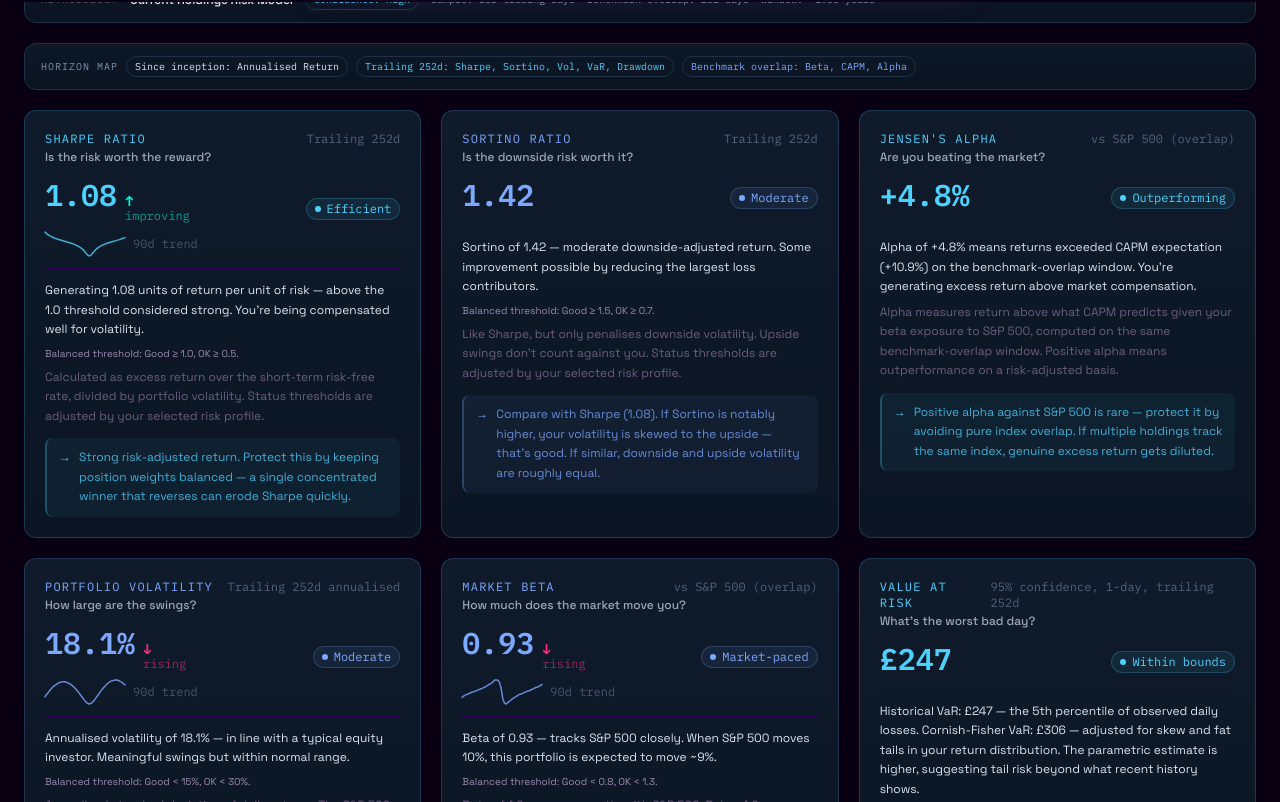
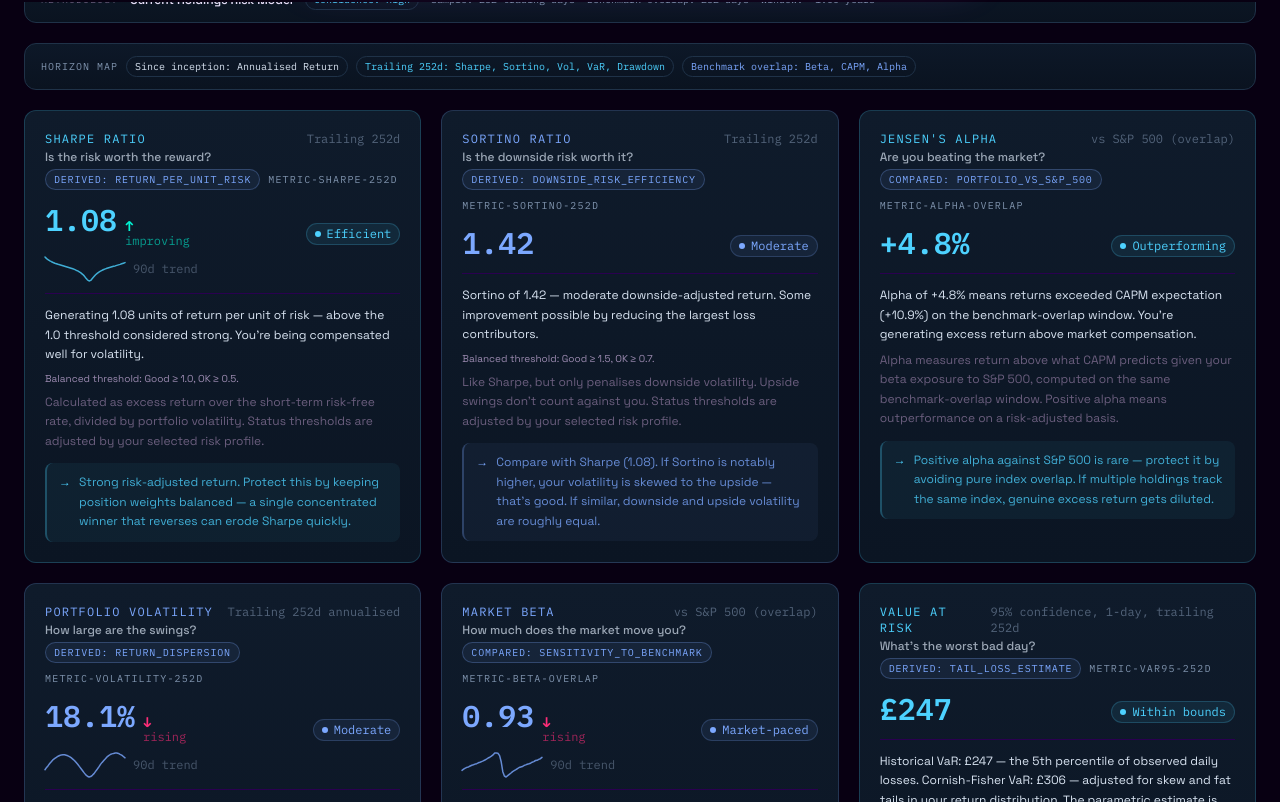
Before and after one commit to henryg1209005-beep/portfolio_tracker, a Next.js app in the folder web/: page /demo in a window 1280 px wide. Shown: the part 798-1600 px from the top of the page. Built offline with nearby package versions, Linux system fonts and the light colour scheme; no server answers.

Commit message:
Add ontology layer and graph semantics to dashboard UI

```diff
--- a/web/app/dashboard/layout.tsx
+++ b/web/app/dashboard/layout.tsx
@@ -81,8 +81,16 @@ function DashboardShell({ children }: { children: React.ReactNode }) {
       />
         <main className="flex-1 overflow-y-auto bg-bg pb-16 md:pb-0">
           <div className="mx-auto max-w-screen-xl px-4 md:px-6 pt-3">
-            <div className="ops-panel rounded-lg px-3 py-2 text-[10px] font-mono uppercase tracking-[0.16em] text-muted">
-              PORTIVEX INTELLIGENCE CONSOLE
+            <div className="ops-panel rounded-lg px-3 py-2">
+              <div className="text-[10px] font-mono uppercase tracking-[0.16em] text-muted">
+                PORTIVEX INTELLIGENCE CONSOLE
+              </div>
+              <div className="mt-1.5 flex flex-wrap items-center gap-2">
+                <span className="ontology-chip ontology-chip-entity">Entity: Portfolio</span>
+                <span className="ontology-chip ontology-chip-rel">Edge: exposes risk_metric</span>
+                <span className="ontology-chip ontology-chip-rel">Edge: composed_of holding</span>
+                <span className="ontology-id">OBJ-PORTFOLIO-PRIMARY</span>
+              </div>
             </div>
           </div>
           {isDemoMode && (
--- a/web/app/dashboard/metrics/page.tsx
+++ b/web/app/dashboard/metrics/page.tsx
@@ -264,6 +264,12 @@ export default function MetricsPage() {
       <div className="flex flex-col gap-3 sm:flex-row sm:items-center sm:justify-between">
         <div>
           <h1 className="text-2xl font-bold">Risk Metrics</h1>
+          <div className="mt-2 flex flex-wrap items-center gap-2">
+            <span className="ontology-chip ontology-chip-entity">Entity: RiskMetricSet</span>
+            <span className="ontology-chip ontology-chip-rel">Edge: derived_from portfolio_returns</span>
+            <span className="ontology-chip ontology-chip-rel">Edge: compared_to benchmark</span>
+            <span className="ontology-id">OBJ-RISKMODEL-TRAILING252</span>
+          </div>
           <p className="text-muted text-sm mt-0.5">1-year rolling, {benchLabel} benchmark</p>
           {isDemoMode && (
             <p className="text-[11px] font-mono mt-1" style={{ color: "#7ca8ff" }}>
--- a/web/app/dashboard/page.tsx
+++ b/web/app/dashboard/page.tsx
@@ -145,6 +145,12 @@ export default function OverviewPage() {
                 DEMO PORTFOLIO
               </span>
             )}
+          </div>
+          <div className="mt-2 flex flex-wrap items-center gap-2">
+            <span className="ontology-chip ontology-chip-entity">Entity: Portfolio</span>
+            <span className="ontology-chip ontology-chip-rel">Edge: contains holding</span>
+            <span className="ontology-chip ontology-chip-rel">Edge: materializes pnl</span>
+            <span className="ontology-id">OBJ-PORTFOLIO-SNAPSHOT</span>
           </div>
           <p className="text-muted text-sm mt-0.5">
             {isDemoMode ? "Demo sandbox: local-only edits, reset anytime." : "Your portfolio at a glance"}
--- a/web/app/globals.css
+++ b/web/app/globals.css
@@ -210,6 +210,37 @@ body {
   color: #d9e4f2;
 }
 
+.ontology-chip {
+  border: 1px solid #2b415c;
+  background: #0b1523;
+  color: #9cb2ca;
+  border-radius: 9999px;
+  padding: 2px 8px;
+  font-family: "IBM Plex Mono", "Courier New", monospace;
+  font-size: 10px;
+  letter-spacing: 0.08em;
+  text-transform: uppercase;
+}
+
+.ontology-chip-entity {
+  border-color: #4dd2ff44;
+  color: #4dd2ff;
+  background: #4dd2ff12;
+}
+
+.ontology-chip-rel {
+  border-color: #7ca8ff44;
+  color: #7ca8ff;
+  background: #7ca8ff12;
+}
+
+.ontology-id {
+  font-family: "IBM Plex Mono", "Courier New", monospace;
+  font-size: 10px;
+  letter-spacing: 0.12em;
+  color: #7f93ad;
+}
+
 /* Scanline overlay (subtle) */
 .scanlines::after {
   content: "";
--- a/web/components/HoldingsTable.tsx
+++ b/web/components/HoldingsTable.tsx
@@ -82,6 +82,14 @@ export default function HoldingsTable({
 
   return (
     <div className="synth-card rounded-xl overflow-hidden" style={{ borderColor: "#1f3248" }}>
+      <div className="px-4 py-2.5 border-b" style={{ borderColor: "#1f3248", background: "#0d1828" }}>
+        <div className="flex flex-wrap items-center gap-2">
+          <span className="ontology-chip ontology-chip-entity">Entity: Holding</span>
+          <span className="ontology-chip ontology-chip-rel">Edge: contributes_to portfolio_value</span>
+          <span className="ontology-chip ontology-chip-rel">Edge: emits return_stream</span>
+          <span className="ontology-id">SCHEMA-HOLDING-V1</span>
+        </div>
+      </div>
       <div className="md:hidden">
         {sorted.map((h, i) => {
           const badge = TYPE_BADGE[h.type] ?? TYPE_BADGE.stock;
--- a/web/components/MetricsGrid.tsx
+++ b/web/components/MetricsGrid.tsx
@@ -144,7 +144,7 @@ const STATUS_LABELS: Record<string, Record<Status, string>> = {
 // ── MetricCard ────────────────────────────────────────────────────────────────
 
 function MetricCard({
-  metricKey, name, period, question, value, status, explain, detail, tip, sparkData, trend, statusContext,
+  metricKey, name, period, question, value, status, explain, detail, tip, sparkData, trend, statusContext, ontologyId, relationLabel,
 }: {
   metricKey: string;
   name: string;
@@ -158,6 +158,8 @@ function MetricCard({
   sparkData?: number[];
   trend?: TrendInfo;
   statusContext?: string;
+  ontologyId?: string;
+  relationLabel?: string;
 }) {
   const color      = STATUS_COLORS[status];
   const statusText = STATUS_LABELS[metricKey]?.[status] ?? (status === "neutral" ? "No data" : status);
@@ -189,6 +191,12 @@ function MetricCard({
           )}
         </div>
         <div className="text-xs font-medium text-text/70 mt-0.5">{question}</div>
+        {(relationLabel || ontologyId) && (
+          <div className="mt-1 flex flex-wrap items-center gap-2">
+            {relationLabel && <span className="ontology-chip ontology-chip-rel">{relationLabel}</span>}
+            {ontologyId && <span className="ontology-id">{ontologyId}</span>}
+          </div>
+        )}
       </div>
 
       {/* Value row */}
@@ -558,6 +566,8 @@ export default function MetricsGrid({
           tip={sharpeTip}
           sparkData={sharpeSpark}
           trend={sharpeTrend ?? sharpeTrendFallback}
+        relationLabel="Derived: return_per_unit_risk"
+          ontologyId="METRIC-SHARPE-252D"
         />
 
         {/* Sortino Ratio */}
@@ -572,6 +582,8 @@ export default function MetricsGrid({
           statusContext={`${profileLabel} threshold: Good ≥ ${bands.sortinoGood.toFixed(1)}, OK ≥ ${bands.sortinoOk.toFixed(1)}.`}
           detail="Like Sharpe, but only penalises downside volatility. Upside swings don't count against you. Status thresholds are adjusted by your selected risk profile."
           tip={sortinoTip}
+        relationLabel="Derived: downside_risk_efficiency"
+          ontologyId="METRIC-SORTINO-252D"
         />
 
         {/* Jensen's Alpha */}
@@ -585,6 +597,8 @@ export default function MetricsGrid({
           explain={alphaExplain}
           detail={`Alpha measures return above what CAPM predicts given your beta exposure to ${benchmarkLabel}, computed on the same benchmark-overlap window. Positive alpha means outperformance on a risk-adjusted basis.`}
           tip={alphaTip}
+        relationLabel={`Compared: portfolio_vs_${benchmarkLabel.toLowerCase().replace(/\s+/g, "_")}`}
+          ontologyId="METRIC-ALPHA-OVERLAP"
         />
 
         {/* Volatility */}
@@ -601,6 +615,8 @@ export default function MetricsGrid({
           tip={volTip}
           sparkData={volSpark}
           trend={volTrend ?? volTrendFallback}
+        relationLabel="Derived: return_dispersion"
+          ontologyId="METRIC-VOLATILITY-252D"
         />
 
         {/* Beta */}
@@ -617,6 +633,8 @@ export default function MetricsGrid({
           tip={betaTip}
           sparkData={betaSpark}
           trend={betaTrend}
+        relationLabel="Compared: sensitivity_to_benchmark"
+          ontologyId="METRIC-BETA-OVERLAP"
         />
 
         {/* VaR */}
@@ -633,6 +651,8 @@ export default function MetricsGrid({
             ? `Historical: ${gbp(varGbp ?? 0)} (raw 5th percentile). Cornish-Fisher: ${gbp(cfVarGbp)} (adjusted for skew & kurtosis). The gap between them indicates how fat-tailed your returns are.`
             : "On a typical bad day — the kind that happens roughly once a month — losses are expected to stay below this figure. 5% of days historically exceed it."}
           tip={varTip}
+        relationLabel="Derived: tail_loss_estimate"
+          ontologyId="METRIC-VAR95-252D"
         />
 
         {/* Max Drawdown */}
@@ -653,6 +673,8 @@ export default function MetricsGrid({
           tip={mddTip}
           sparkData={ddSpark}
           trend={ddTrend}
+        relationLabel="Derived: peak_to_trough_loss"
+          ontologyId="METRIC-DRAWDOWN-252D"
         />
 
       </div>
--- a/web/components/Sidebar.tsx
+++ b/web/components/Sidebar.tsx
@@ -52,6 +52,10 @@ export default function Sidebar({ token, copied, onCopyToken, isDemoMode, onTogg
         <div className="mb-5 px-1">
           <Image src="/logo.png" alt="Portivex" width={180} height={60} className="object-contain w-full" />
           <div className="mt-3 text-[10px] font-mono tracking-[0.16em] text-muted uppercase">Operations</div>
+          <div className="mt-2 flex flex-wrap gap-1.5">
+            <span className="ontology-chip ontology-chip-entity">Graph</span>
+            <span className="ontology-chip ontology-chip-rel">Portfolio -&gt; Holding -&gt; Metric</span>
+          </div>
         </div>
 
         {visibleLinks.map((l) => {
```
